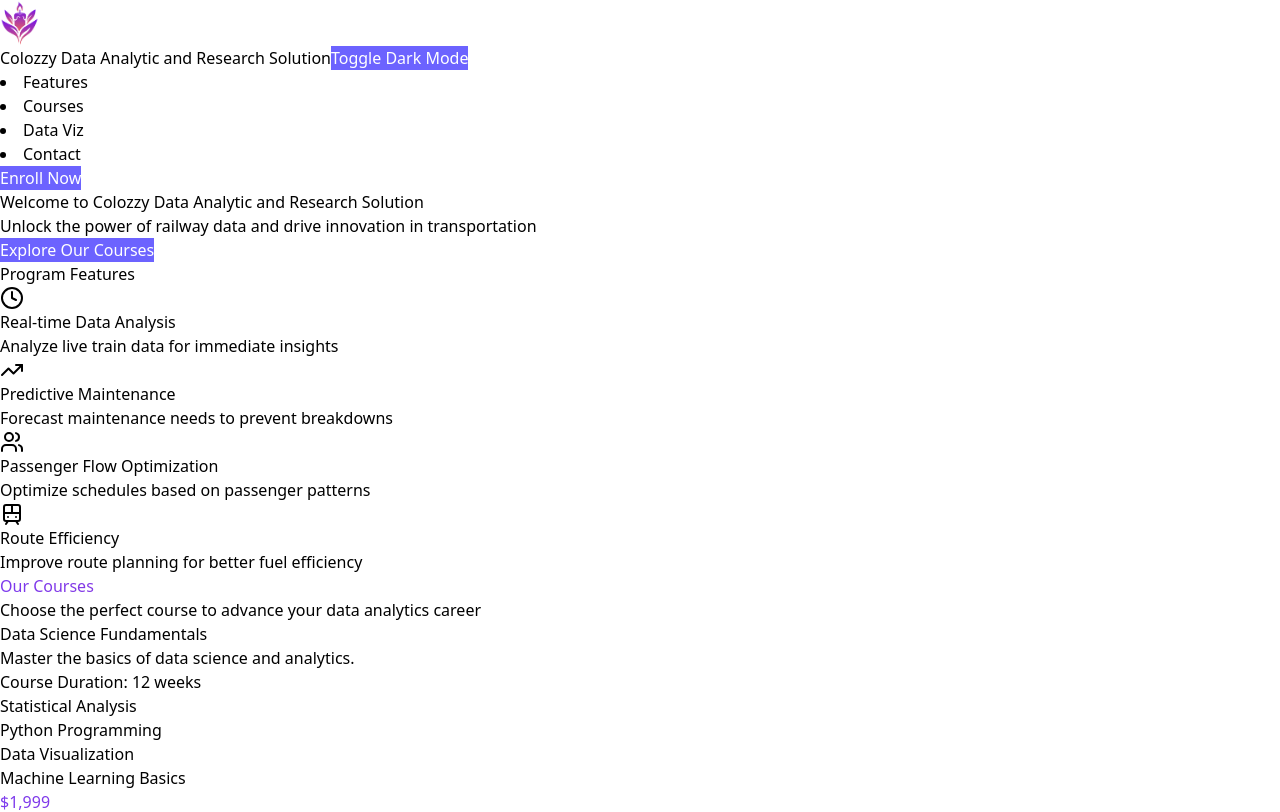
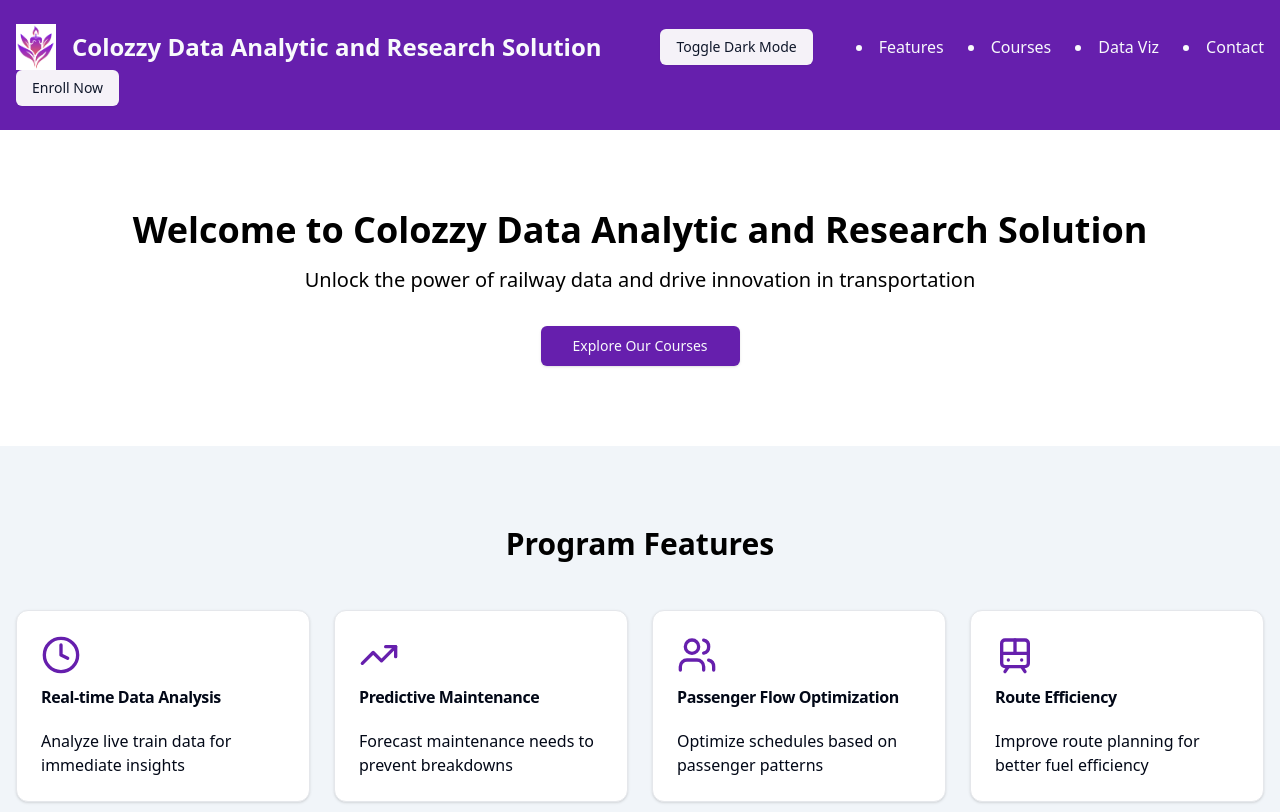
Before and after one commit to PKcheis/Colozzy, a Next.js app in the folder school/: page / in a window 1280 px wide. Shown: the top 812 px of the page. Built offline with nearby package versions, Linux system fonts and the light colour scheme.

Commit message:
Screen resolution adjustable

```diff
--- a/school/tailwind.config.ts
+++ b/school/tailwind.config.ts
@@ -1,16 +1,7 @@
 import type { Config } from "tailwindcss";
 
-module.exports = {
+const config: Config = {
   darkMode: 'class', // Enable class-based dark mode
-	theme: {
-	  extend: {},
-	},
-	plugins: [],
-  }
-
-
-const config: Config = {
-    darkMode: ["class"],
   content: [
     "./pages/**/*.{js,ts,jsx,tsx,mdx}",
     "./components/**/*.{js,ts,jsx,tsx,mdx}",
@@ -69,4 +60,5 @@
   },
   plugins: [require("tailwindcss-animate")],
 };
+
 export default config;
```
Lines whose indentation alone changed are shown as unchanged.
